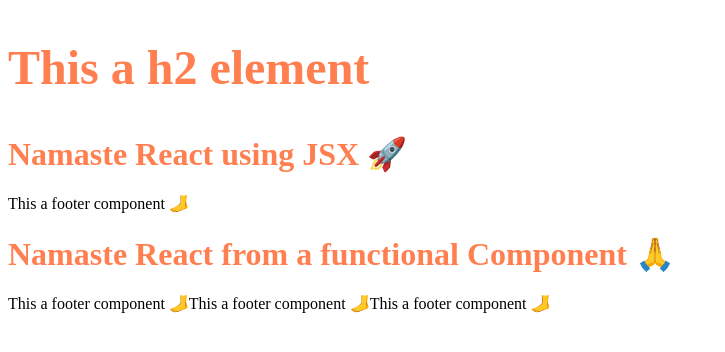
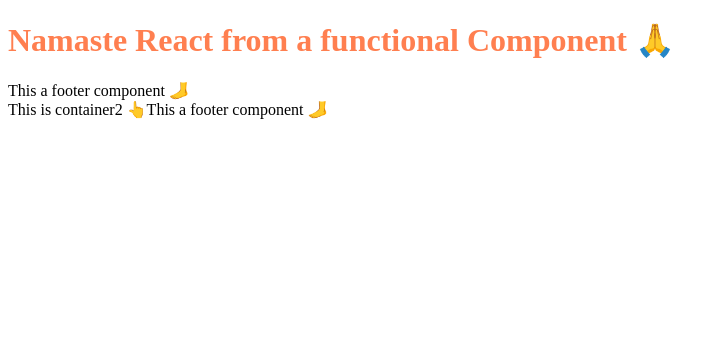
Before and after one commit to Flowwen/PracticeReactJs, a React (Vite) app: page / in a window 1280 px wide. Shown: the top 352 px of the page, without its empty margins (0-725 px from the left). Built offline with nearby package versions, Linux system fonts and the light colour scheme.

Commit message:
Implementing 2 parent root of JS with React.Fragment

```diff
--- a/App.js
+++ b/App.js
@@ -20,13 +20,16 @@
 //React functional Component.
 
 const HeadingComponent = () => (
-  <div id="container">
-    {title}
-    <h1 id="heading">Namaste React from a functional Component 🙏</h1>
-    <FooterComponent></FooterComponent>
-    <FooterComponent/>
-    {FooterComponent()}
-  </div>
+  <React.Fragment>
+    <div id="container1">
+      <h1 id="heading">Namaste React from a functional Component 🙏</h1>
+      <FooterComponent></FooterComponent>
+    </div>
+
+    <div id="container2"> This is container2 👆
+        <FooterComponent/>
+    </div>
+  </React.Fragment>
 );
 
 const rootElem = document.getElementById("root");
```
